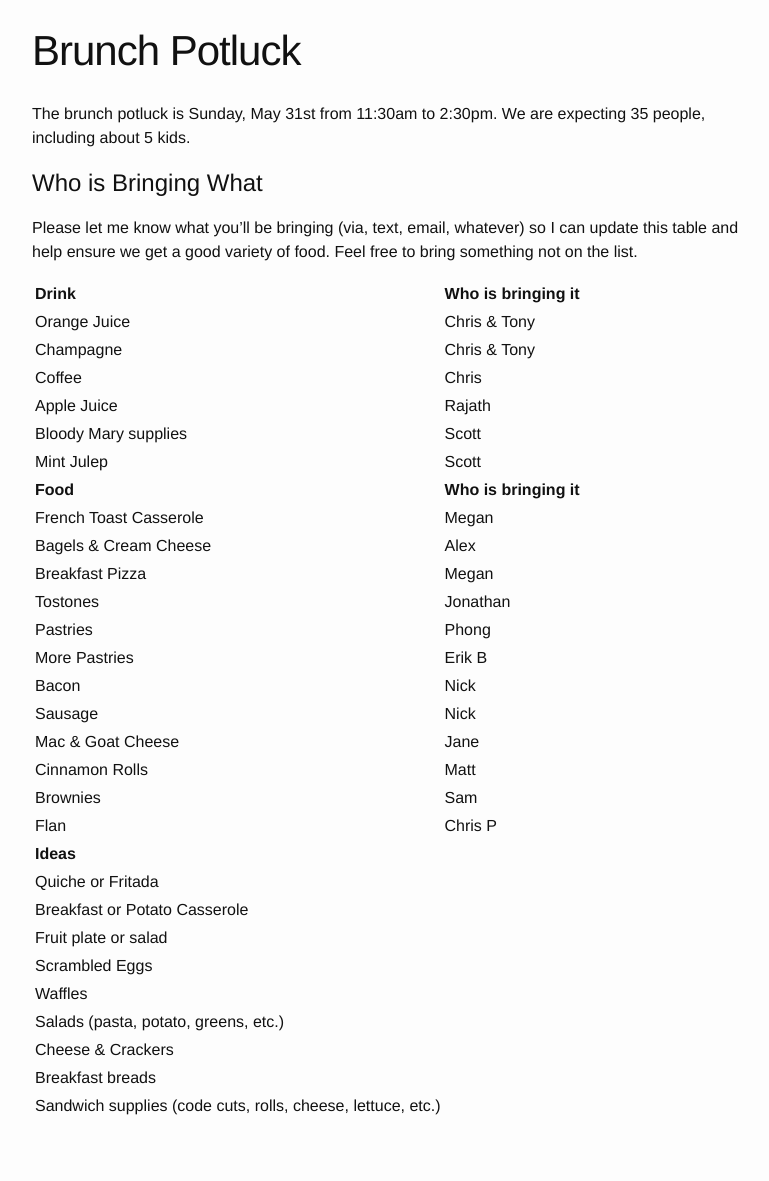
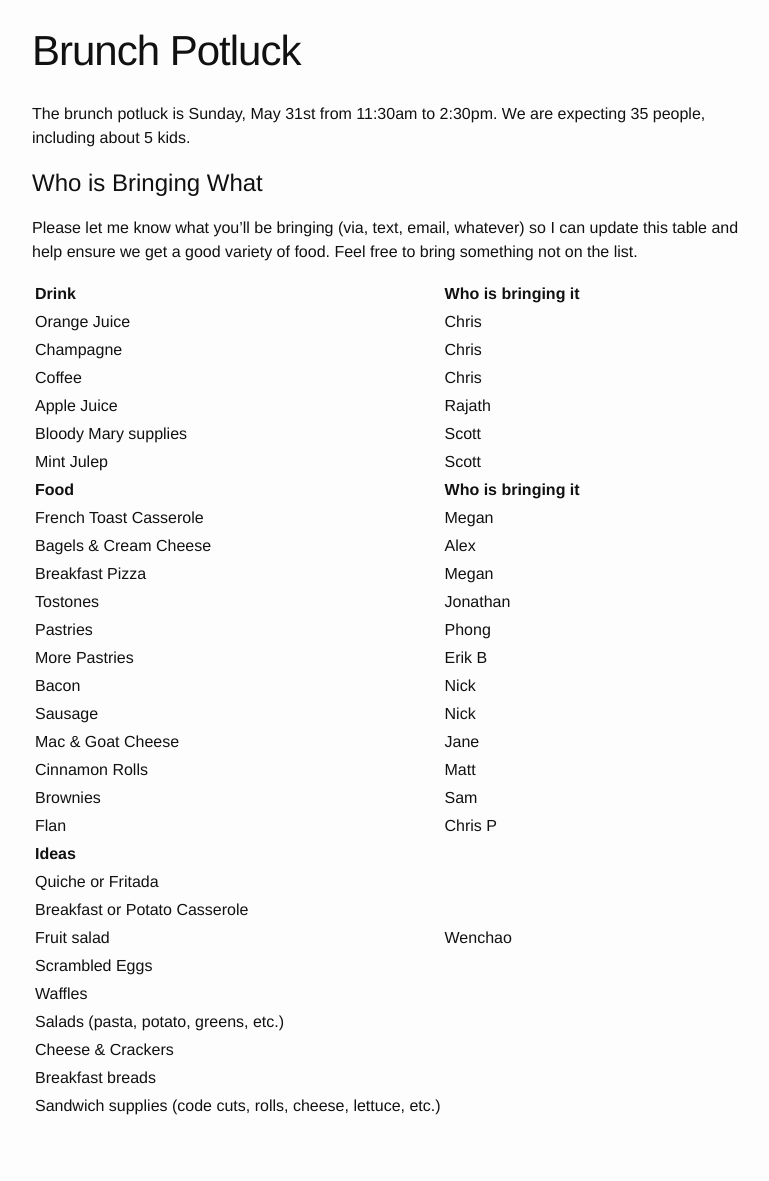
Before and after one commit to chlady/chlady.github.io, a Jekyll site: the page built from brunch.md, in a window 1280 px wide. Shown: the whole page, without its empty margins (238-1007 px from the left). Built offline with Jekyll 4.4.1, drawn with Linux system fonts in a browser that asks for light colours.

Commit message:
Updates contributions

```diff
--- a/brunch.md
+++ b/brunch.md
@@ -13,8 +13,8 @@ Please let me know what you'll be bringing (via, text, email, whatever) so I can
 |---
 | Drink | Who is bringing it
 |:-|:-|
-| Orange Juice | Chris & Tony
-| Champagne | Chris & Tony
+| Orange Juice | Chris
+| Champagne | Chris
 | Coffee | Chris
 | Apple Juice | Rajath
 | Bloody Mary supplies | Scott
@@ -36,7 +36,7 @@ Please let me know what you'll be bringing (via, text, email, whatever) so I can
 | **Ideas** |
 | Quiche or Fritada |
 | Breakfast or Potato Casserole |
-| Fruit plate or salad |
+| Fruit salad | Wenchao
 | Scrambled Eggs |
 | Waffles |
 | Salads (pasta, potato, greens, etc.) |
```
